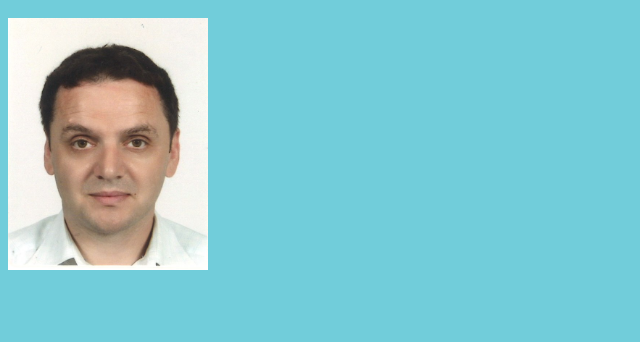
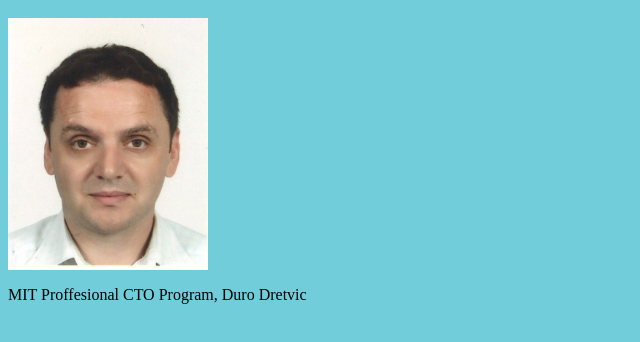
Before and after one commit to ddretvic/johntango.github.io, a plain HTML site: page index.html in a window 1280 px wide. Shown: the part 48-390 px from the top of the page, without its empty margins (0-640 px from the left). Drawn offline with Linux system fonts and the light colour scheme.

Commit message:
Sixth edit

```diff
--- a/index.html
+++ b/index.html
@@ -3,5 +3,6 @@
     <h1>Hello Wold</h1>
    <div>
     <img src="dd.jpg" hight="200" width="200">
+    <p>MIT Proffesional CTO Program, Duro Dretvic</p>
    </div>
 </html>
```
